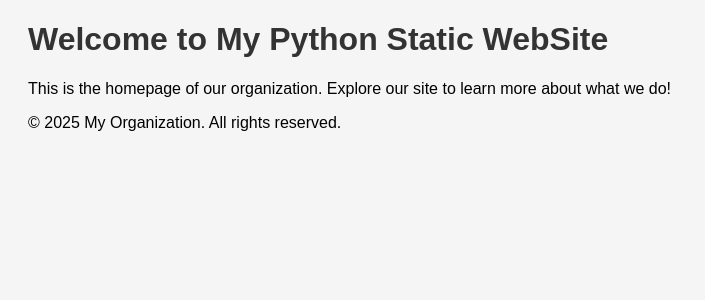
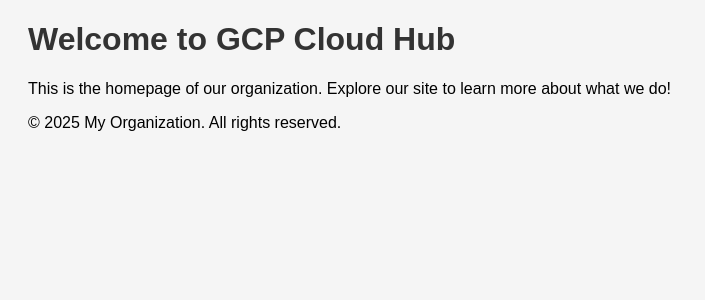
Before and after one commit to bikram-singh/Deploy-Python-Static-WebSite-to-GCS, a Flask app: page / in a window 1280 px wide. Shown: the part 170-470 px from the top of the page, without its empty margins (0-705 px from the left). Run offline with Flask 3, Linux system fonts and the light colour scheme.

Commit message:
Update index.html

```diff
--- a/templates/index.html
+++ b/templates/index.html
@@ -19,7 +19,7 @@
         </nav>
     </header>
     <main>
-        <h1>Welcome to My Python Static WebSite</h1>
+        <h1>Welcome to GCP Cloud Hub</h1>
         <p>This is the homepage of our organization. Explore our site to learn more about what we do!</p>
     </main>
     <footer>
```
